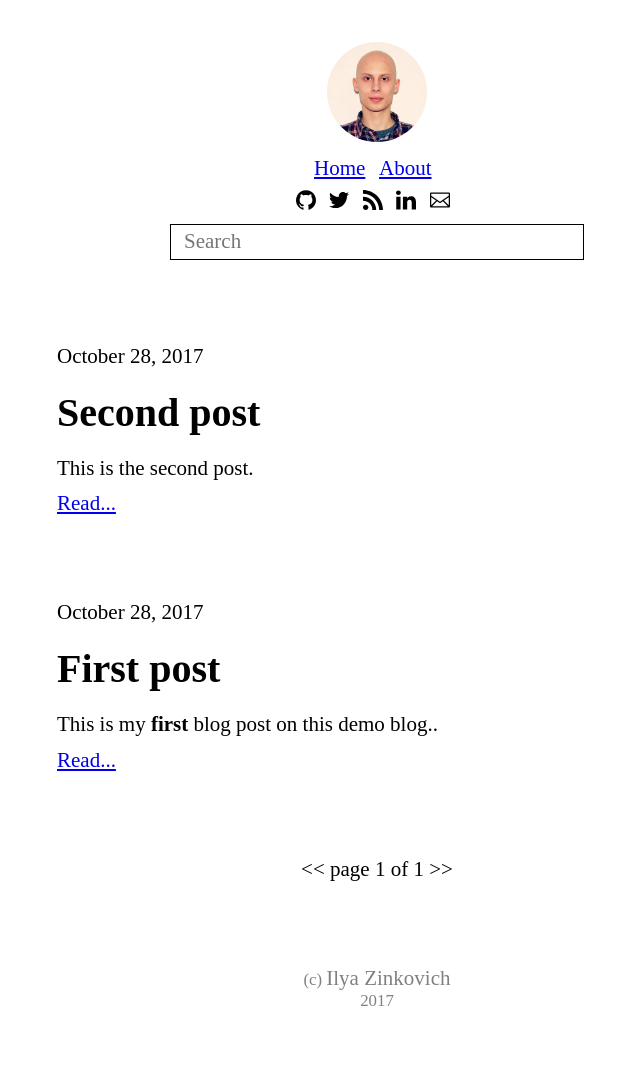
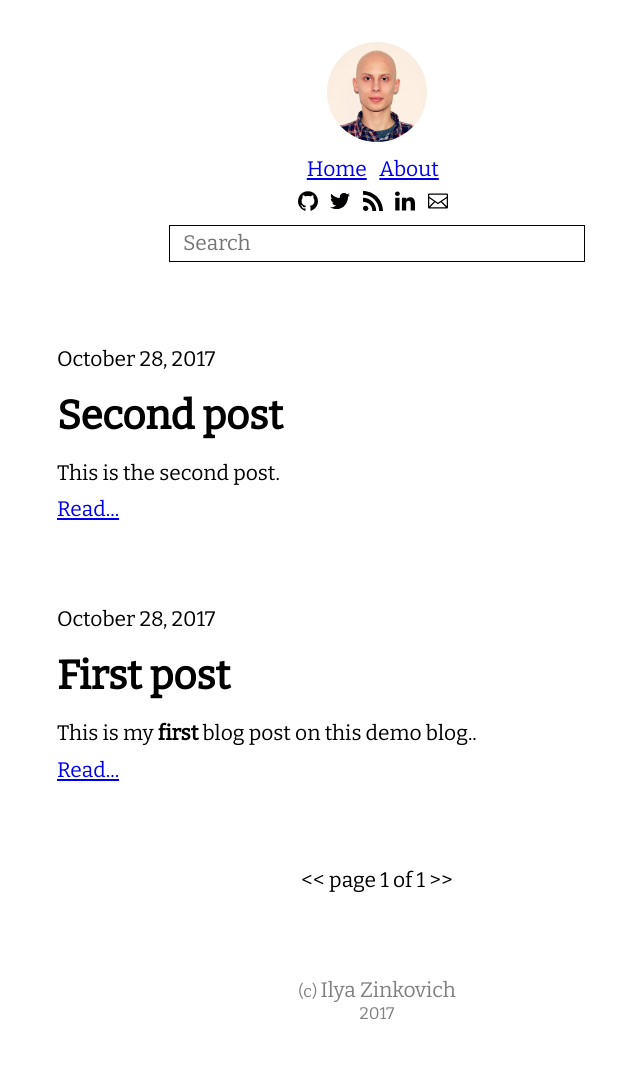
Before and after one commit to IlyaZinkovich/ilyazinkovich.github.io, a Jekyll site: the page built from index.html, in a window 1280 px wide. Shown: the whole page, without its empty margins (263-903 px from the left). Built offline with Jekyll 4.4.1, drawn with Linux system fonts in a browser that asks for light colours; some web fonts are replaced; the list of posts is cut into pages by our own code.

Commit message:
Changed font to Bitter

```diff
--- a/css/main.scss
+++ b/css/main.scss
@@ -2,7 +2,7 @@
 ---
 @charset 'utf-8';
 // see https://fonts.google.com/
-@import 'https://fonts.googleapis.com/css?family=Yrsa';
+@import 'https://fonts.googleapis.com/css?family=Bitter';
 
 $black: #000;
 $white: #fff;
@@ -18,7 +18,7 @@
 * {
   border: 0;
   box-sizing: border-box;
-  font-family: 'Yrsa', serif;
+  font-family: 'Bitter', serif;
   font-size: 21px;
   margin: 0;
   padding: 0;
```
